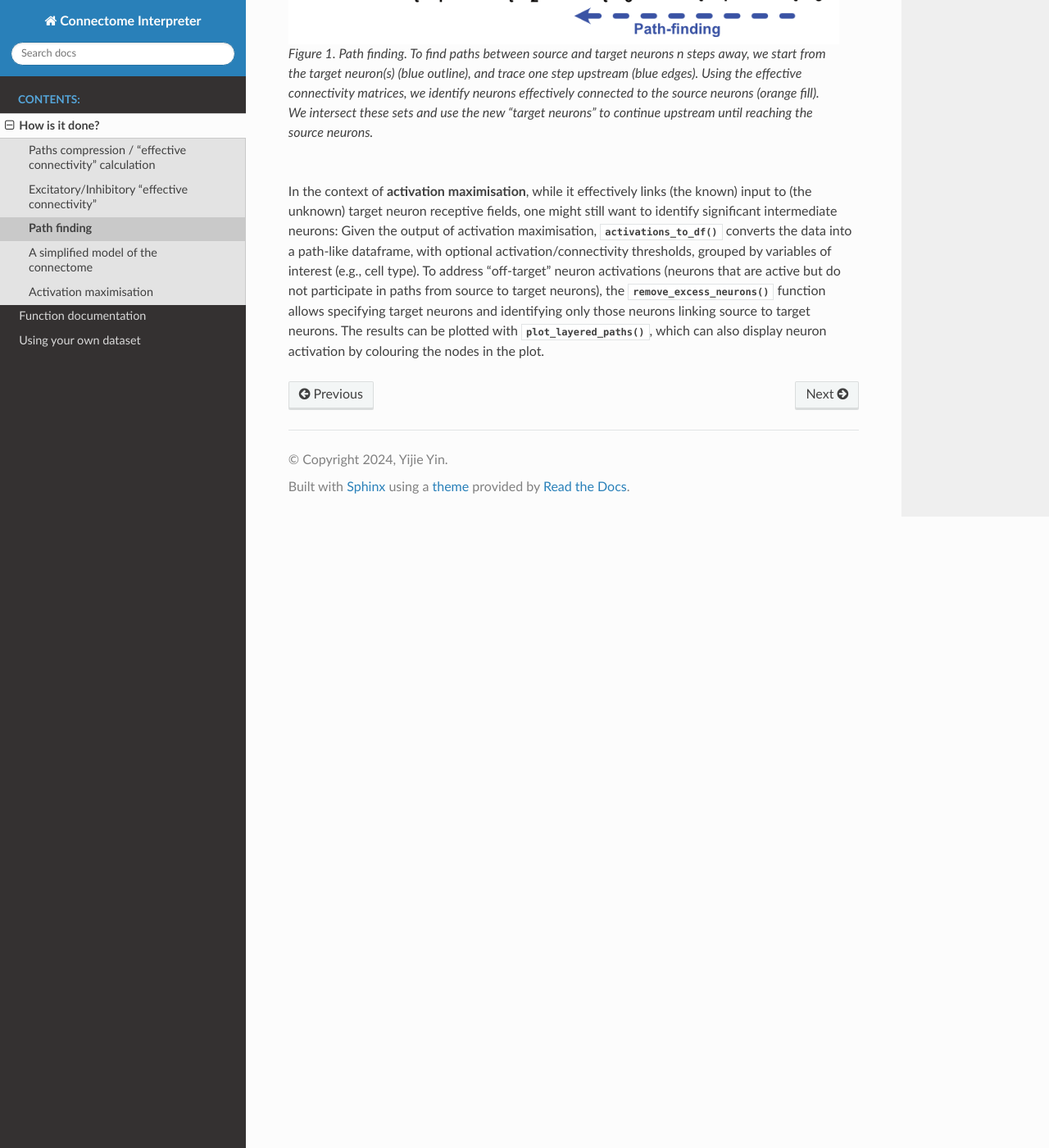
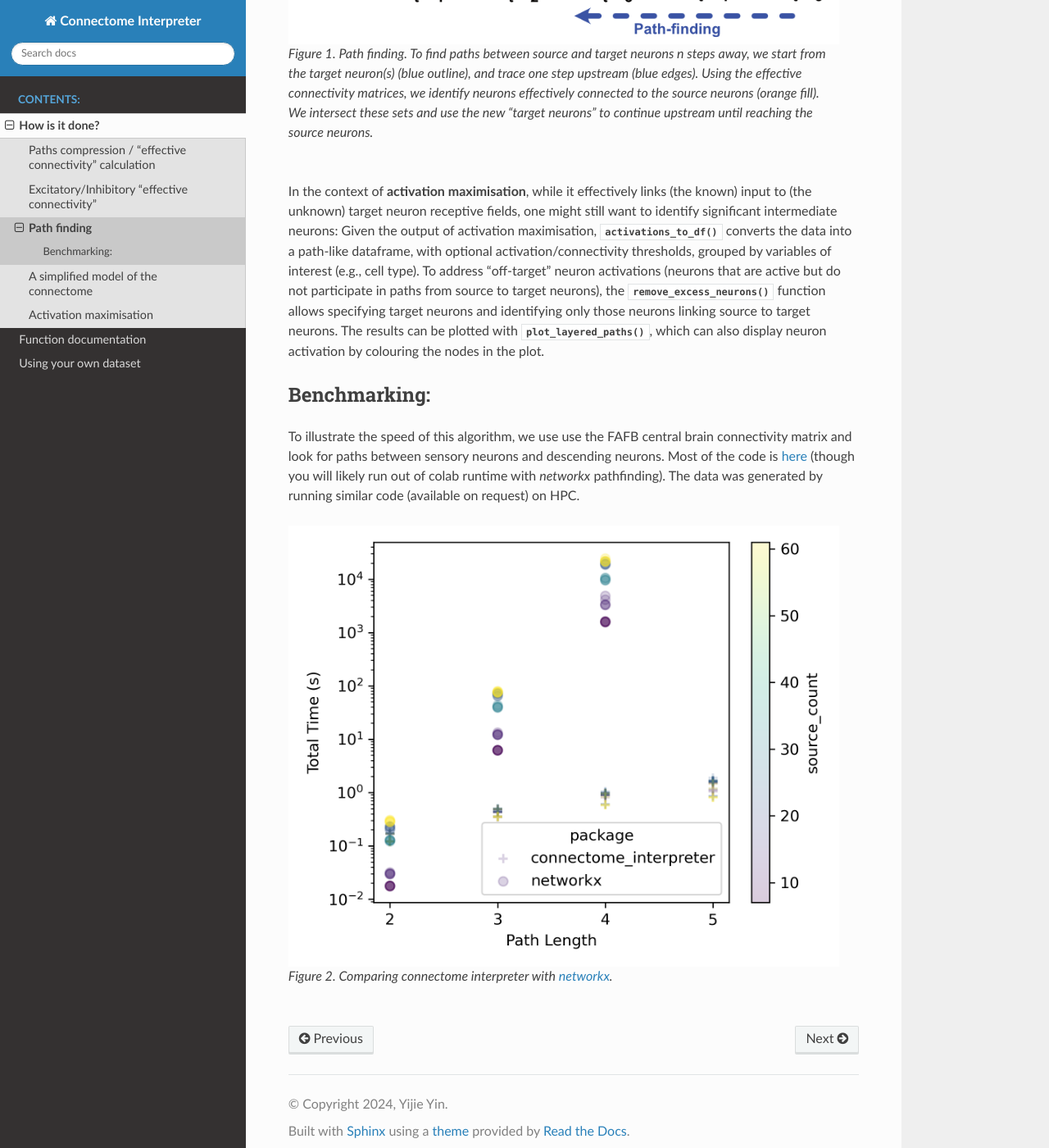
Before and after one commit to YijieYin/connectome_interpreter, a Sphinx documentation site: the page built from docs/tutorials/path_finding.rst, in a window 1280 px wide and 1400 px high, scrolled down 1169 px. Shown: the whole window at 82% size. Built offline with Sphinx 7.4.7 and the Read the Docs theme 3.1.0, drawn with Linux system fonts in a browser that asks for light colours.

Commit message:
add pathfinding benchmark

```diff
--- a/docs/tutorials/path_finding.rst
+++ b/docs/tutorials/path_finding.rst
@@ -26,3 +26,14 @@ The :py:func:`find_path_iteratively` function returns a dataframe of edges, whic
    Figure 1. Path finding. To find paths between source and target neurons `n` steps away, we start from the target neuron(s) (blue outline), and trace one step upstream (blue edges). Using the effective connectivity matrices, we identify neurons effectively connected to the source neurons (orange fill). We intersect these sets and use the new "target neurons" to continue upstream until reaching the source neurons.
 
 In the context of **activation maximisation**, while it effectively links (the known) input to (the unknown) target neuron receptive fields, one might still want to identify significant intermediate neurons: Given the output of activation maximisation, :py:func:`activations_to_df` converts the data into a path-like dataframe, with optional activation/connectivity thresholds, grouped by variables of interest (e.g., cell type). To address "off-target" neuron activations (neurons that are active but do not participate in paths from source to target neurons), the :py:func:`remove_excess_neurons` function allows specifying target neurons and identifying only those neurons linking source to target neurons. The results can be plotted with :py:func:`plot_layered_paths`, which can also display neuron activation by colouring the nodes in the plot.
+
+Benchmarking:
+++++++++++++++
+To illustrate the speed of this algorithm, we use use the FAFB central brain connectivity matrix and look for paths between sensory neurons and descending neurons. Most of the code is `here <https://colab.research.google.com/drive/1msd8Ww6zPjhWKAg7yJCiLjgBD8hpUEqD?usp=sharing>`_ (though you will likely run out of colab runtime with `networkx` pathfinding). The data was generated by running similar code (available on request) on HPC.
+
+.. figure:: ../figures/pathfinding_comparison.png
+   :width: 100%
+   :align: left
+   :alt: Path finding benchmark
+
+   Figure 2. Comparing connectome interpreter with `networkx <https://networkx.org/>`_.
```
Also changed, not shown: docs/figures/pathfinding_comparison.png (added).
